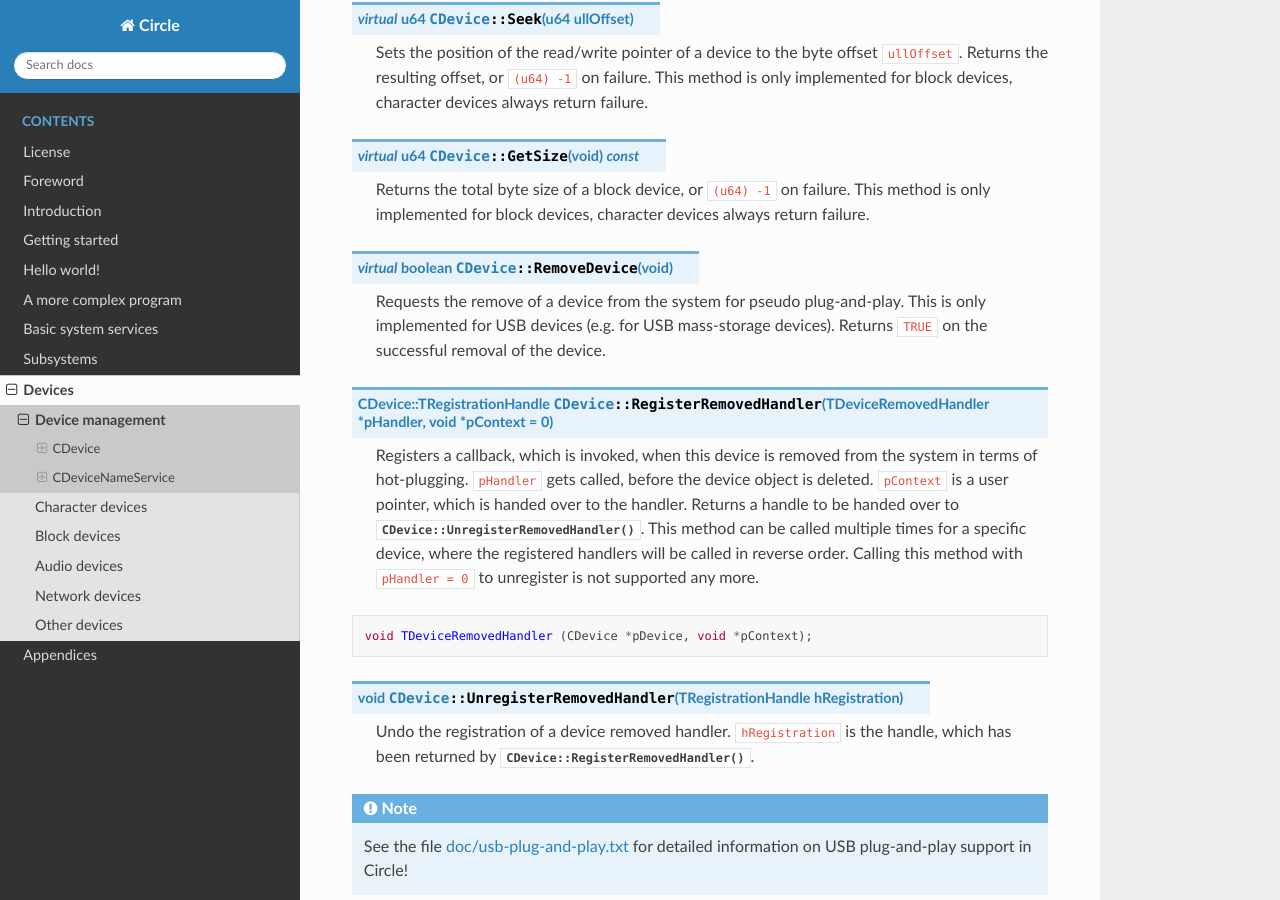
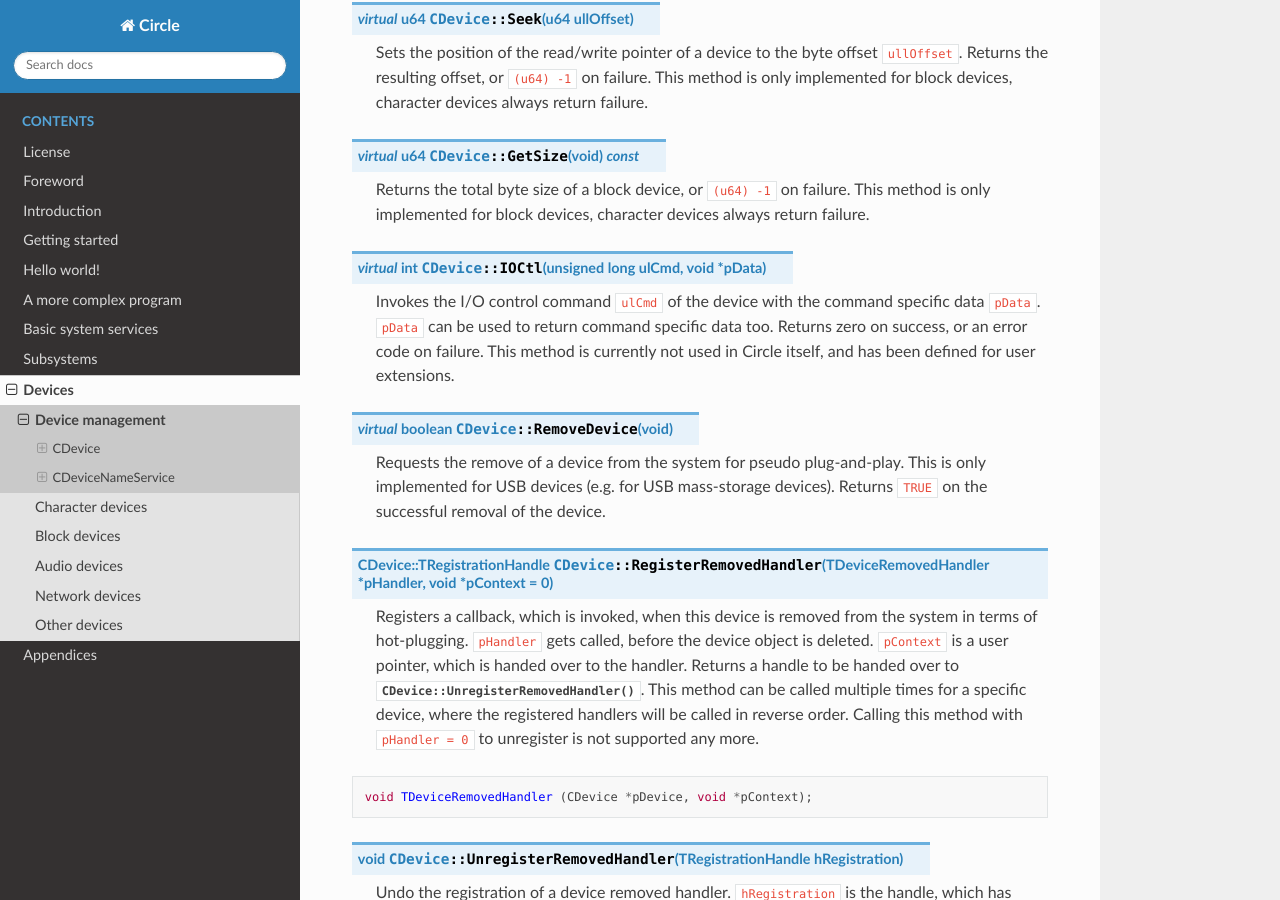
Before and after one commit to rsta2/circle-docs, a Sphinx documentation site: the page built from docs/devices/device-management.rst, in a window 1280 px wide and 900 px high, scrolled down 889 px. Built offline with Sphinx 7.4.7 and the Read the Docs theme 2.0.0, drawn with Linux system fonts in a browser that asks for light colours.

Commit message:
devices/device-management: Add CDevice::IOCtl()

```diff
--- a/docs/devices/device-management.rst
+++ b/docs/devices/device-management.rst
@@ -36,6 +36,10 @@ CDevice
 .. cpp:function:: virtual u64 CDevice::GetSize (void) const
 
 	Returns the total byte size of a block device, or ``(u64) -1`` on failure. This method is only implemented for block devices, character devices always return failure.
+
+.. cpp:function:: virtual int CDevice::IOCtl (unsigned long ulCmd, void *pData)
+
+	Invokes the I/O control command ``ulCmd`` of the device with the command specific data ``pData``. ``pData`` can be used to return command specific data too. Returns zero on success, or an error code on failure. This method is currently not used in Circle itself, and has been defined for user extensions.
 
 .. cpp:function:: virtual boolean CDevice::RemoveDevice (void)
 
```
